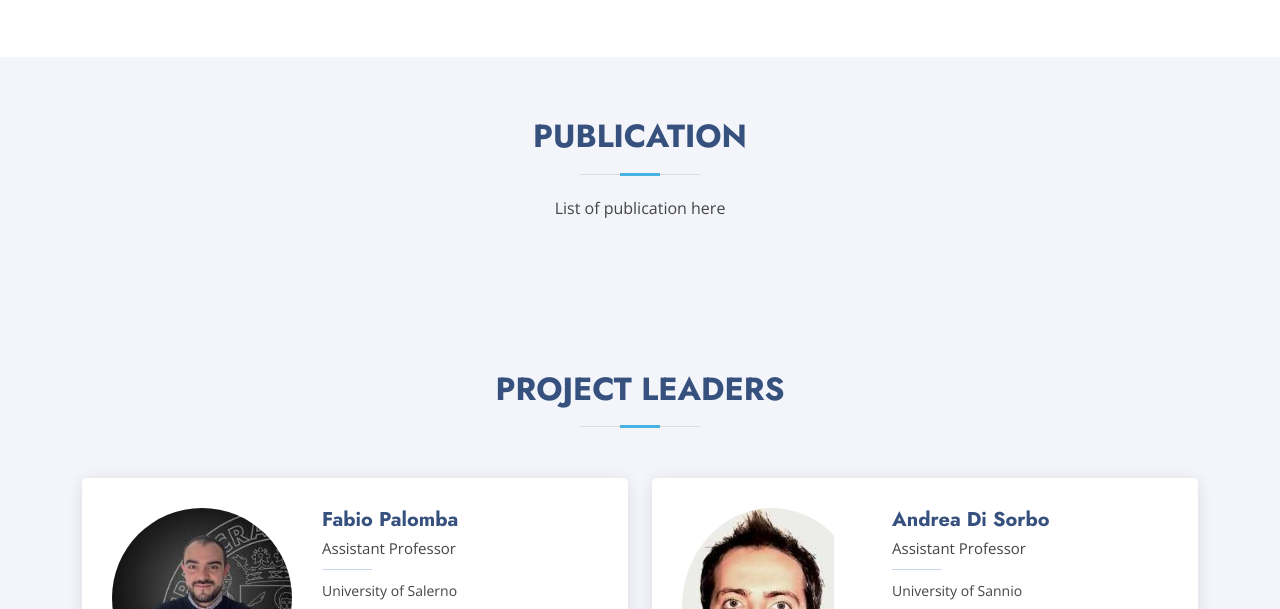
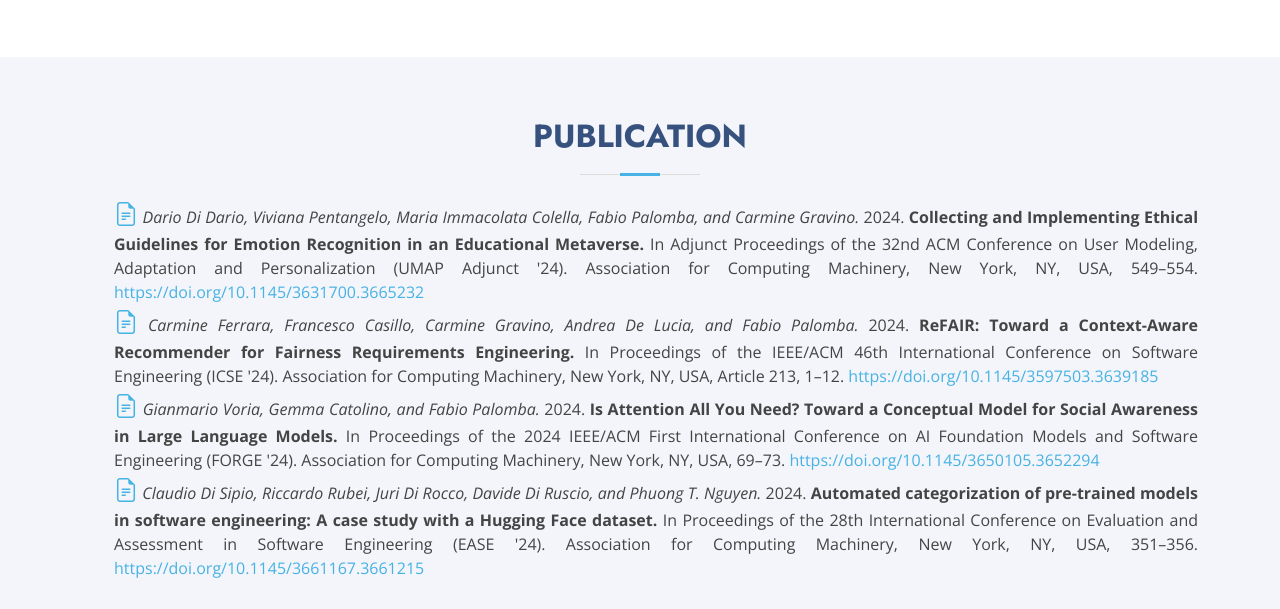
Before and after one commit to fringe-prin-project/fringe-prin-project.github.io, a plain HTML site: page index.html in a window 1280 px wide. Shown: the part 1379-1988 px from the top of the page. Drawn offline with nearby package versions, Linux system fonts and the light colour scheme.

Commit message:
update list of papers

```diff
--- a/index.html
+++ b/index.html
@@ -274,7 +274,49 @@
 
         <div class="section-title">
           <h2>Publication</h2>
-          <p>List of publication here</p>
+          <ul>
+            <li style="list-style-type: none;">
+              <p style="text-align: justify;">
+                <a href="https://doi.org/10.1145/3631700.3665232" style="text-decoration: none;">
+                  <i class="bi bi-file-earmark-text" style="font-size: 1.5em;"></i>
+                </a>
+                <i>Dario Di Dario, Viviana Pentangelo, Maria Immacolata Colella, Fabio Palomba, and Carmine Gravino.</i> 2024.
+                <b>Collecting and Implementing Ethical Guidelines for Emotion Recognition in an Educational Metaverse.</b>
+                In Adjunct Proceedings of the 32nd ACM Conference on User Modeling, Adaptation and Personalization (UMAP Adjunct '24).
+                Association for Computing Machinery, New York, NY, USA, 549–554.
+                <a href="https://doi.org/10.1145/3631700.3665232">https://doi.org/10.1145/3631700.3665232</a>
+              </p>
+            </li>
+            </li>
+            <li style="list-style-type: none;">
+              <p style="text-align: justify;">
+                <a href="https://doi.org/10.1145/3597503.3639185" style="text-decoration: none;">
+                  <i class="bi bi-file-earmark-text" style="font-size: 1.5em;"></i>
+                </a>
+                 <i>Carmine Ferrara, Francesco Casillo, Carmine Gravino, Andrea De Lucia, and Fabio Palomba.</i> 2024. <b>ReFAIR: Toward a Context-Aware Recommender for Fairness Requirements Engineering.</b> In Proceedings of the IEEE/ACM 46th International Conference on Software Engineering (ICSE '24). Association for Computing Machinery, New York, NY, USA, Article 213, 1–12. <a href="https://doi.org/10.1145/3597503.3639185">https://doi.org/10.1145/3597503.3639185</a>
+              </p>
+            </li>
+            <li style="list-style-type: none;">
+              <p style="text-align: justify;">
+                <a href="https://doi.org/10.1145/3650105.3652294" style="text-decoration: none;">
+                  <i class="bi bi-file-earmark-text" style="font-size: 1.5em;"></i>
+                </a>
+
+                <i>Gianmario Voria, Gemma Catolino, and Fabio Palomba.</i> 2024. <b>Is Attention All You Need? Toward a Conceptual Model for Social Awareness in Large Language Models.</b> In Proceedings of the 2024 IEEE/ACM First International Conference on AI Foundation Models and Software Engineering (FORGE '24). Association for Computing Machinery, New York, NY, USA, 69–73. <a href="https://doi.org/10.1145/3650105.3652294">https://doi.org/10.1145/3650105.3652294</a>
+              </p>
+            </li>
+            <li style="list-style-type: none;">
+              <p style="text-align: justify;">
+
+                <a href="https://doi.org/10.1145/3661167.3661215" style="text-decoration: none;">
+                  <i class="bi bi-file-earmark-text" style="font-size: 1.5em;"></i>
+                </a>
+                <i>Claudio Di Sipio, Riccardo Rubei, Juri Di Rocco, Davide Di Ruscio, and Phuong T. Nguyen.</i> 2024. <b>Automated categorization of pre-trained models in software engineering: A case study with a Hugging Face dataset.</b> In Proceedings of the 28th International Conference on Evaluation and Assessment in Software Engineering (EASE '24). Association for Computing Machinery, New York, NY, USA, 351–356. <a href="https://doi.org/10.1145/3661167.3661215">https://doi.org/10.1145/3661167.3661215</a>
+              </p>
+            </li>
+          </ul></p>
+
+
         </div>
 
         <!--<div class="row">
```
